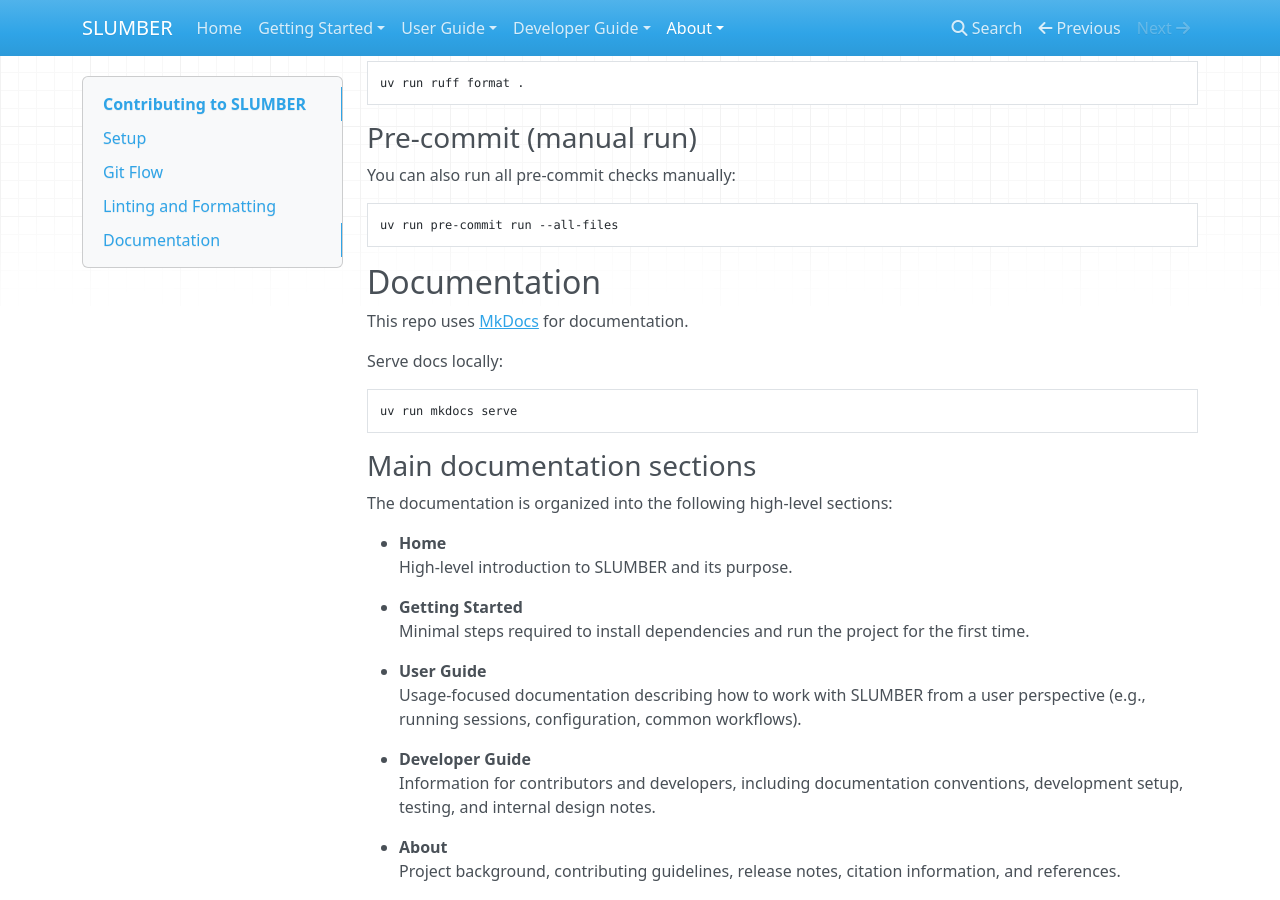
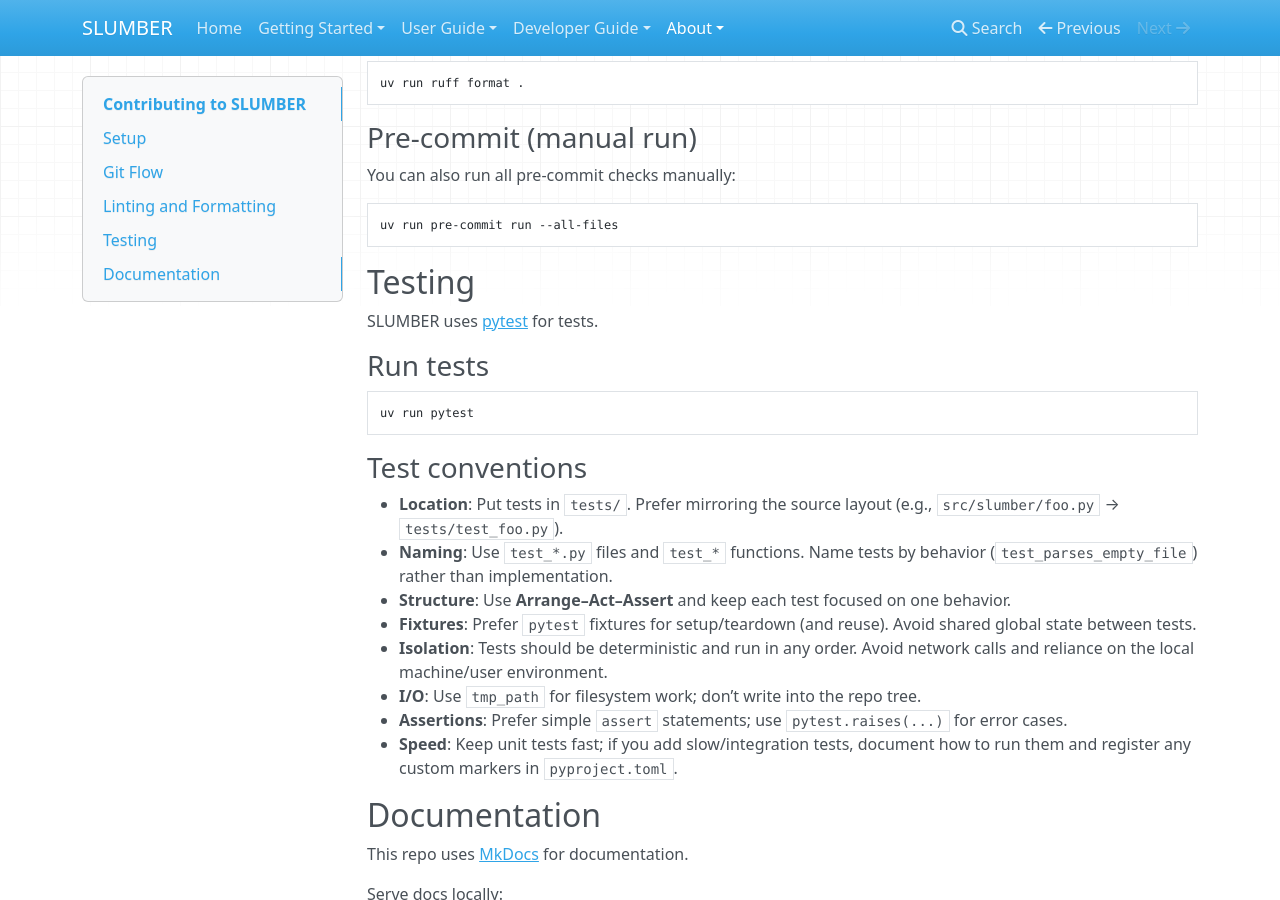
Before and after one commit to slumber-org/slumber, an MkDocs documentation site: the page built from docs/about/contributing.md, in a window 1280 px wide and 900 px high, scrolled down 1777 px. Built offline with MkDocs 1.6.1, drawn with Linux system fonts in a browser that asks for light colours; nearby versions of some CDN libraries.

Commit message:
Add testing dependencies and Github Actions workflow for automated testing

````diff
--- a/docs/about/contributing.md
+++ b/docs/about/contributing.md
@@ -93,6 +93,27 @@ You can also run all pre-commit checks manually:
 uv run pre-commit run --all-files
 ```
 
+## Testing
+
+SLUMBER uses [pytest](https://docs.pytest.org/) for tests.
+
+### Run tests
+
+```bash
+uv run pytest
+```
+
+### Test conventions
+
+- **Location**: Put tests in `tests/`. Prefer mirroring the source layout (e.g., `src/slumber/foo.py` → `tests/test_foo.py`).
+- **Naming**: Use `test_*.py` files and `test_*` functions. Name tests by behavior (`test_parses_empty_file`) rather than implementation.
+- **Structure**: Use **Arrange–Act–Assert** and keep each test focused on one behavior.
+- **Fixtures**: Prefer `pytest` fixtures for setup/teardown (and reuse). Avoid shared global state between tests.
+- **Isolation**: Tests should be deterministic and run in any order. Avoid network calls and reliance on the local machine/user environment.
+- **I/O**: Use `tmp_path` for filesystem work; don’t write into the repo tree.
+- **Assertions**: Prefer simple `assert` statements; use `pytest.raises(...)` for error cases.
+- **Speed**: Keep unit tests fast; if you add slow/integration tests, document how to run them and register any custom markers in `pyproject.toml`.
+
 ## Documentation
 
 This repo uses [MkDocs](https://www.mkdocs.org/) for documentation.
--- a/pyproject.toml
+++ b/pyproject.toml
@@ -21,6 +21,7 @@ build-backend = "uv_build"
 dev = [
     {include-group = "lint"},
     {include-group = "docs"},
+    {include-group = "test"},
     "pre-commit>=4.5.0",
 ]
 lint = [
@@ -28,6 +29,9 @@ lint = [
 ]
 docs = [
     "mkdocs>=1.6.0",
+]
+test = [
+    "pytest>=9.0.2",
 ]
 
 [tool.uv.dependency-groups]
````
Also changed, not shown: 3 other files.
